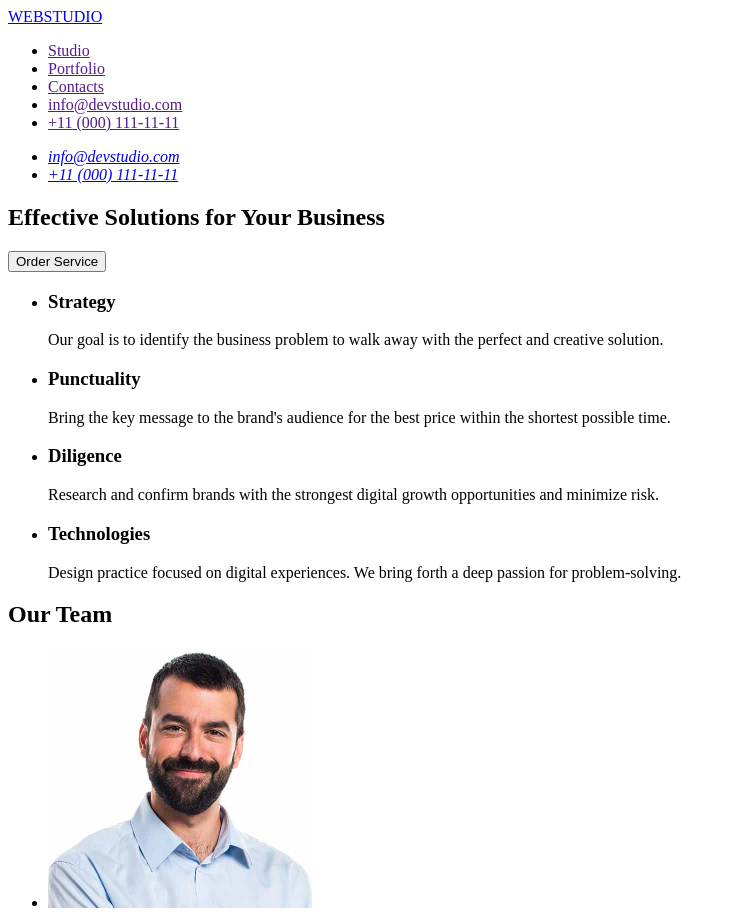
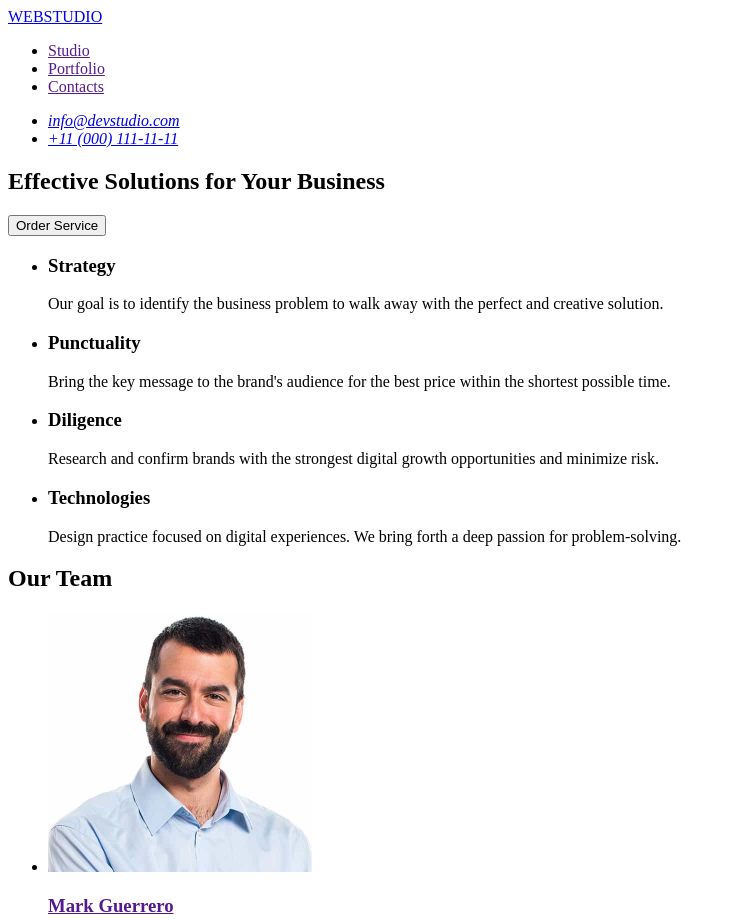
Before and after one commit to Andrii-Sumy/goit-markup-hw-01, a plain HTML site: page index.html in a window 1280 px wide. Shown: the top 920 px of the page, without its empty margins (0-736 px from the left). Drawn offline with Linux system fonts and the light colour scheme.

Commit message:
friday night2

```diff
--- a/index.html
+++ b/index.html
@@ -9,18 +9,18 @@
 <body>
     <header>
 <nav>
-<a href="./index.html">WEBSTUDIO </a>
+<a href="./index.html">WEBSTUDIO</a>
 <ul>
+
 <li><a href="">Studio</a></li>
 <li><a href="">Portfolio</a></li>
 <li><a href="">Contacts</a></li>
-<li><a href="">info@devstudio.com</a></li>
-<li><a href="">+11 (000) 111-11-11</a></li>
+
 </ul>
 </nav>
 <address>
     <ul>
-        <li><a href=”mailto:info@devstudio.com”>info@devstudio.com</a></li>
+        <li><a href="mailto:info@devstudio.com">info@devstudio.com</a></li>
         <li><a href="tel:+110001111111">+11 (000) 111-11-11</a></li>
     </ul>
 </address>
@@ -87,7 +87,7 @@
     </main>
 
     <footer>
-            <a href="./index.html">WEBSTUDIO </a>
+            <a href="./index.html">WEBSTUDIO</a>
             <p>Increase the flow of customers and sales for your business with digital marketing & growth solutions.</p>
 </footer>
 </body>
```
